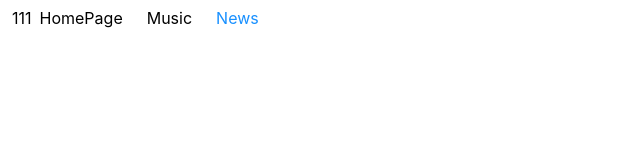
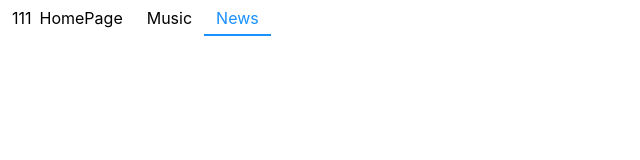
Before and after one commit to tohsaka888/react-animated-menu, a React (Create React App) app: page / in a window 1280 px wide. Shown: the top 160 px of the page, without its empty margins (0-640 px from the left). Built offline with nearby package versions, Linux system fonts and the light colour scheme.

Commit message:
feat: 更新样式

```diff
--- a/src/components/menu.style.ts
+++ b/src/components/menu.style.ts
@@ -2,4 +2,5 @@ import styled from "styled-components";
 
 export const MenuContainer = styled.div`
   display: flex;
+  position: relative;
 `
```
